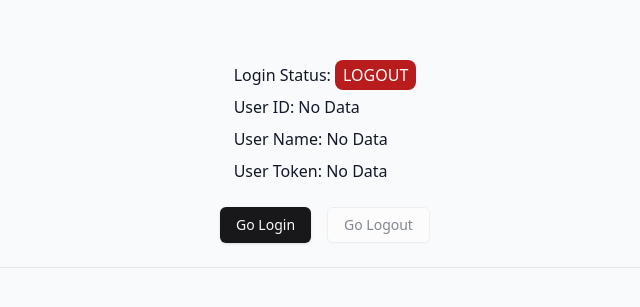
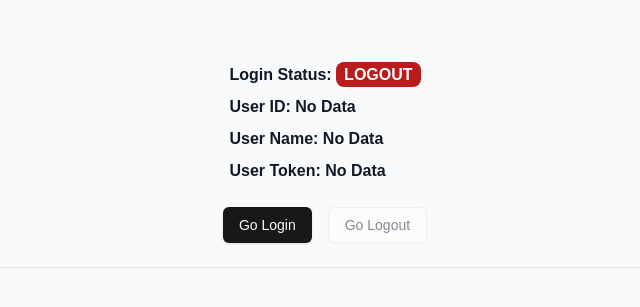
Before and after one commit to itsjh1242/itsjh-dev-site, a React (Vite) app: page /example in a window 1280 px wide. Shown: the part 223-530 px from the top of the page, without its empty margins (315-955 px from the left). Built offline with nearby package versions, Linux system fonts and the light colour scheme.

Commit message:
[add] font 추가

```diff
--- /dev/null
+++ b/src/font.css
@@ -0,0 +1,111 @@
+@font-face {
+  font-family: "Montserrat";
+  src: url("/fonts/Montserrat-Thin.ttf") format("truetype");
+  font-weight: 100;
+  font-style: normal;
+}
+
+@font-face {
+  font-family: "Montserrat";
+  src: url("/fonts/Montserrat-ThinItalic.ttf") format("truetype");
+  font-weight: 100;
+  font-style: italic;
+}
+
+@font-face {
+  font-family: "Montserrat";
+  src: url("/fonts/Montserrat-Light.ttf") format("truetype");
+  font-weight: 300;
+  font-style: normal;
+}
+
+@font-face {
+  font-family: "Montserrat";
+  src: url("/fonts/Montserrat-LightItalic.ttf") format("truetype");
+  font-weight: 300;
+  font-style: italic;
+}
+
+@font-face {
+  font-family: "Montserrat";
+  src: url("/fonts/Montserrat-Regular.ttf") format("truetype");
+  font-weight: 400;
+  font-style: normal;
+}
+
+@font-face {
+  font-family: "Montserrat";
+  src: url("/fonts/Montserrat-Italic.ttf") format("truetype");
+  font-weight: 400;
+  font-style: italic;
+}
+
+@font-face {
+  font-family: "Montserrat";
+  src: url("/fonts/Montserrat-Medium.ttf") format("truetype");
+  font-weight: 500;
+  font-style: normal;
+}
+
+@font-face {
+  font-family: "Montserrat";
+  src: url("/fonts/Montserrat-MediumItalic.ttf") format("truetype");
+  font-weight: 500;
+  font-style: italic;
+}
+
+@font-face {
+  font-family: "Montserrat";
+  src: url("/fonts/Montserrat-SemiBold.ttf") format("truetype");
+  font-weight: 600;
+  font-style: normal;
+}
+
+@font-face {
+  font-family: "Montserrat";
+  src: url("/fonts/Montserrat-SemiBoldItalic.ttf") format("truetype");
+  font-weight: 600;
+  font-style: italic;
+}
+
+@font-face {
+  font-family: "Montserrat";
+  src: url("/fonts/Montserrat-Bold.ttf") format("truetype");
+  font-weight: 700;
+  font-style: normal;
+}
+
+@font-face {
+  font-family: "Montserrat";
+  src: url("/fonts/Montserrat-BoldItalic.ttf") format("truetype");
+  font-weight: 700;
+  font-style: italic;
+}
+
+@font-face {
+  font-family: "Montserrat";
+  src: url("/fonts/Montserrat-ExtraBold.ttf") format("truetype");
+  font-weight: 800;
+  font-style: normal;
+}
+
+@font-face {
+  font-family: "Montserrat";
+  src: url("/fonts/Montserrat-ExtraBoldItalic.ttf") format("truetype");
+  font-weight: 800;
+  font-style: italic;
+}
+
+@font-face {
+  font-family: "Montserrat";
+  src: url("/fonts/Montserrat-Black.ttf") format("truetype");
+  font-weight: 900;
+  font-style: normal;
+}
+
+@font-face {
+  font-family: "Montserrat";
+  src: url("/fonts/Montserrat-BlackItalic.ttf") format("truetype");
+  font-weight: 900;
+  font-style: italic;
+}
--- a/src/index.css
+++ b/src/index.css
@@ -7,6 +7,14 @@ body {
   padding: 0;
   min-width: 320px;
   min-height: 100vh;
+
+  font-family: "Montserrat", sans-serif;
+  font-weight: 400; /* Regular */
+}
+
+h1 {
+  font-family: "Montserrat", sans-serif;
+  font-weight: 700; /* Bold */
 }
 
 @layer base {
```
Also changed, not shown: 2 other files (tests, documents, lock files or other folders).
